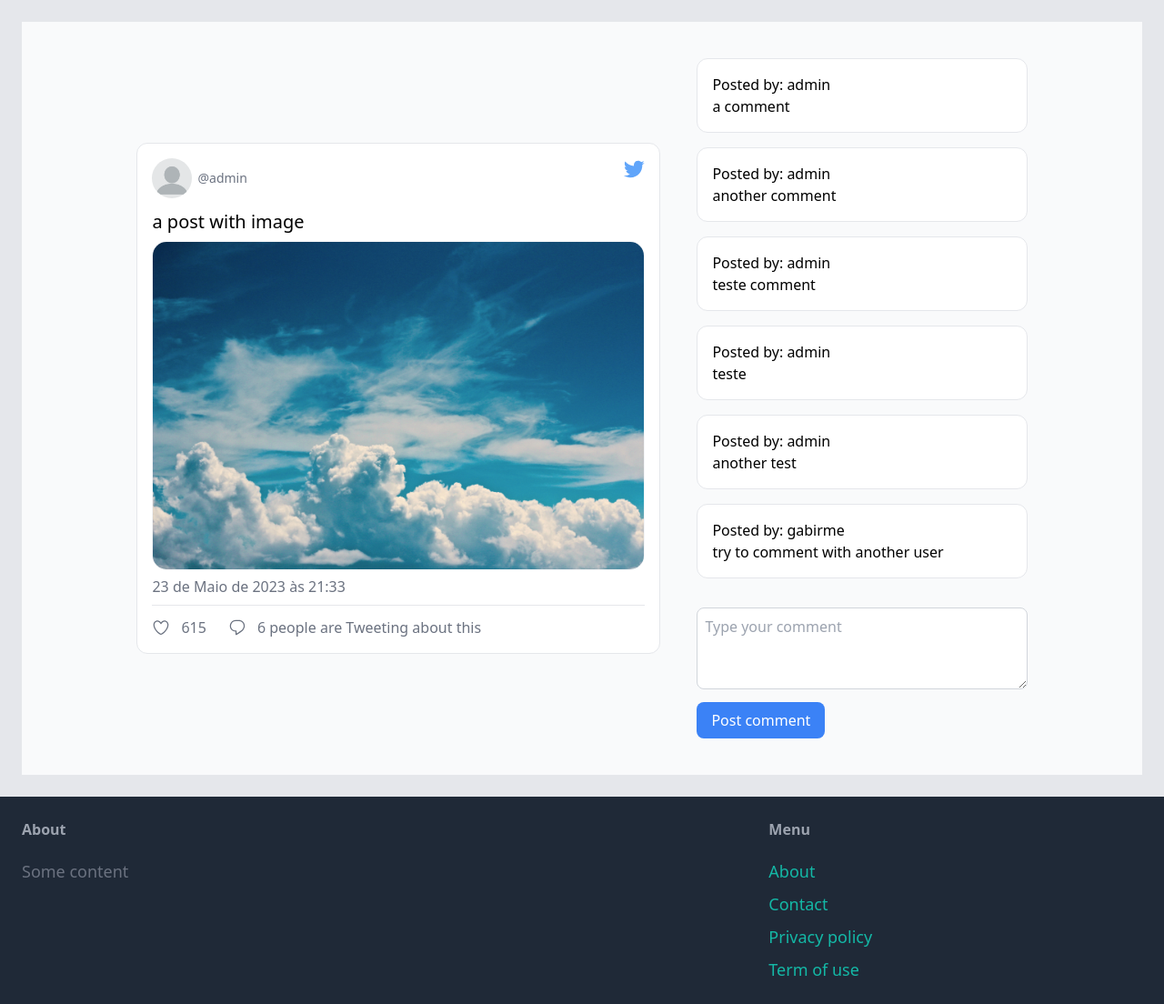
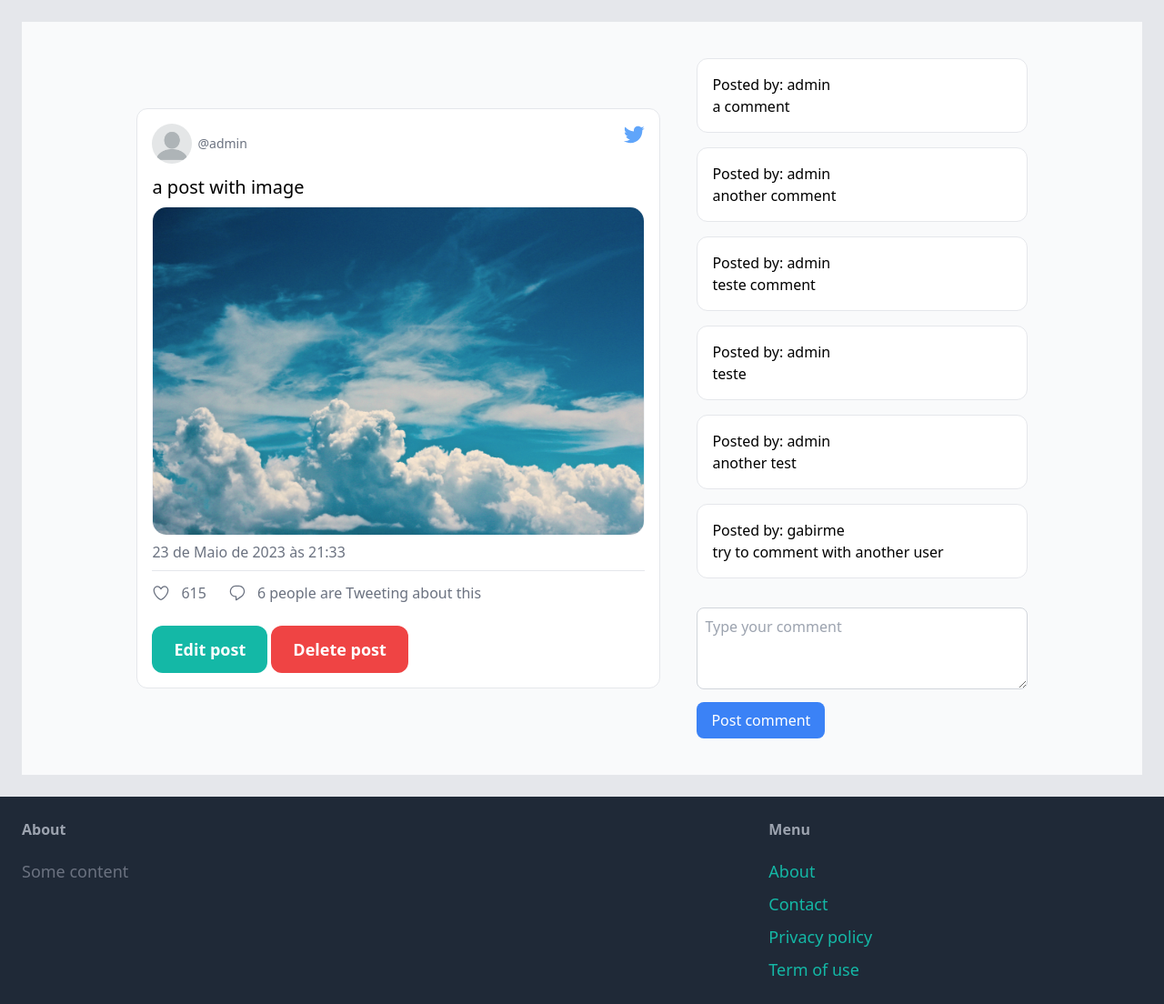
Before and after one commit to GabrielRodriguesMachado/social-media-app, a Django app: page /post/2/ in a window 1280 px wide. Shown: the part 77-1181 px from the top of the page at 91% size. Run offline with Django 4.2, Linux system fonts and the light colour scheme; a user stored in the database is signed in; data comes from the database, SQL or seed files in the repository; both versions use the stored data as it was after the commit; some libraries are stand-ins or nearby versions.

Commit message:
agora o usuário pode excluir seus posts

```diff
--- a/social_media_app/post/templates/post/detail.html
+++ b/social_media_app/post/templates/post/detail.html
@@ -30,6 +30,14 @@
         <span class="ml-3">{{ comments.count }} people are Tweeting about this</span>
       </div>
     </div>
+    {% if request.user == post.created_by %}
+      <div class="mt-6 p-6 py-3 bg-teal-500 rounded-xl inline-block text-lg font-semibold text-white">
+        <a href="#">Edit post</a>
+      </div>
+      <div class="mt-6 p-6 py-3 bg-red-500 rounded-xl inline-block text-lg font-semibold text-white">
+        <a href="{% url 'post:delete_post' post.pk %}">Delete post</a>
+      </div>
+    {% endif %}
   </div>
 
   <div class="ml-10 flex flex-col">
--- a/social_media_app/post/urls.py
+++ b/social_media_app/post/urls.py
@@ -8,5 +8,6 @@ app_name = "post"
 urlpatterns = [
     path("<int:pk>/", views.detail, name="detail"),
     path("<int:pk>/add_comment/", views.add_comment, name="add_comment"),
-    path("new_post/", views.new_post, name="new_post")
+    path("new_post/", views.new_post, name="new_post"),
+    path("<int:pk>/delete_post/", views.delete_post, name="delete_post"),
 ]
--- a/social_media_app/post/views.py
+++ b/social_media_app/post/views.py
@@ -46,3 +46,11 @@ def new_post(request):
         form = PostForm()
 
     return render(request, "post/new_post.html", {"form": form})
+
+
+@login_required
+def delete_post(request, pk):
+    item = get_object_or_404(Post, pk=pk, created_by=request.user)
+    item.delete()
+
+    return redirect("dashboard:index")
```
Also changed, not shown: social_media_app/db.sqlite3.
